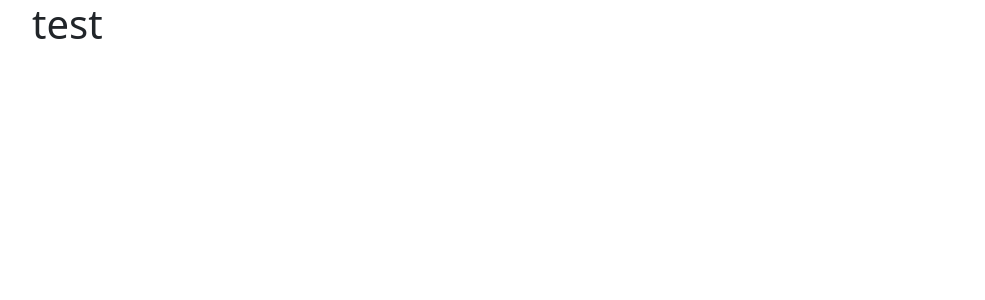
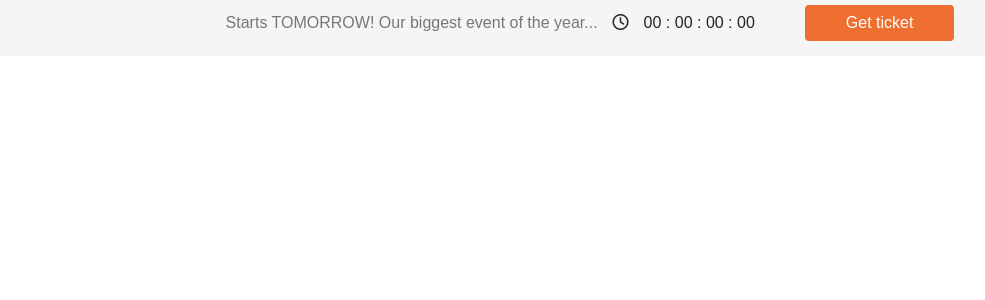
Before and after one commit to StefanoFabrin90/proj-html-vuejs, a Vue app: page / in a window 1280 px wide. Shown: the top 300 px of the page, without its empty margins (50-1035 px from the left). Built offline with nearby package versions, Linux system fonts and the light colour scheme.

Commit message:
add 2 section1 Header

```diff
--- a/src/App.vue
+++ b/src/App.vue
@@ -21,5 +21,7 @@ export default {
 </script>
 
 <style lang="scss">
-
+* {
+  font-family: sans-serif;
+}
 </style>
--- a/src/components/Sec1Header.vue
+++ b/src/components/Sec1Header.vue
@@ -1,7 +1,16 @@
 <template>
-  <div class="container">
-      <h1>test</h1>
-  </div>
+    <section class="time">
+        <div class="container d-flex header align-items-baseline">
+            <div class="text">
+                <p>Starts <span>tomorrow!</span> Our biggest event of the year...</p>
+            </div>
+            <div class="d-flex align-items-baseline">
+                <i class="far fa-clock"></i>
+                <p class="clock">00 : 00 : 00 : 00</p>
+                <button type="button" class="btn geticket">Get ticket</button>
+            </div>
+        </div>
+    </section>
 </template>
 
 <script>
@@ -11,5 +20,31 @@ export default {
 </script>
 
 <style scoped lang="scss">
-
+.time {
+    width: 100vw;
+    background-color:#f5f5f5;
+    font-weight: 200;
+    .header {
+        justify-content: center;
+        padding: 5px;
+        .text {
+            padding-right: 15px;
+            color: #777777;
+            span {
+                text-transform: uppercase;
+            }
+        }
+        i {
+            padding-right: 15px;
+        }
+        .clock {
+            padding-right: 50px;
+        }
+        .geticket {
+            padding: 5px 40px;
+            background-color: #ef6f31;
+            color: white;
+        }
+    }
+}
 </style>
```
